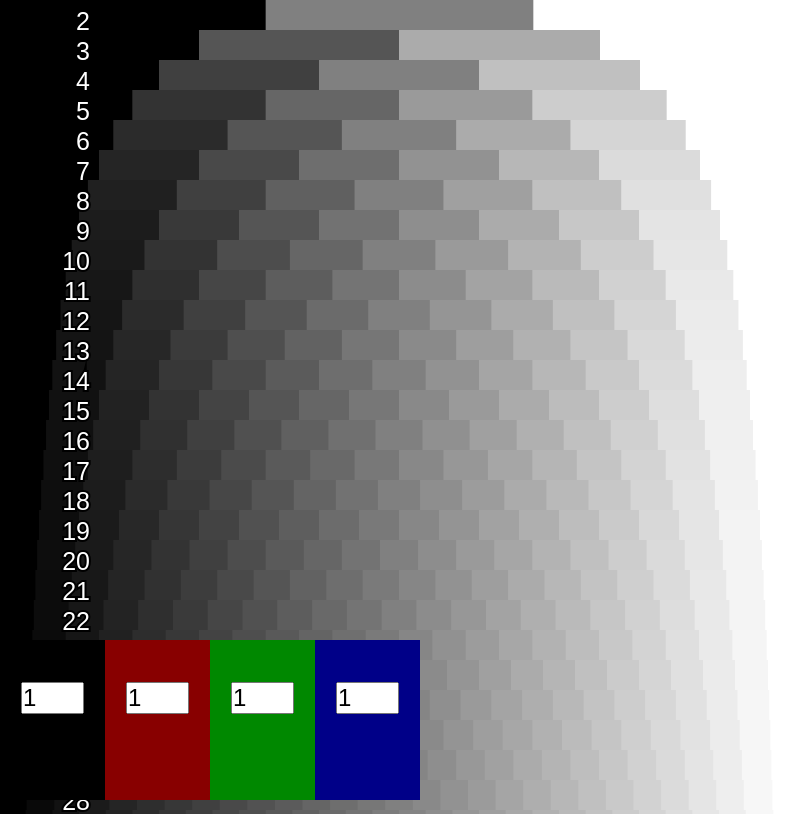
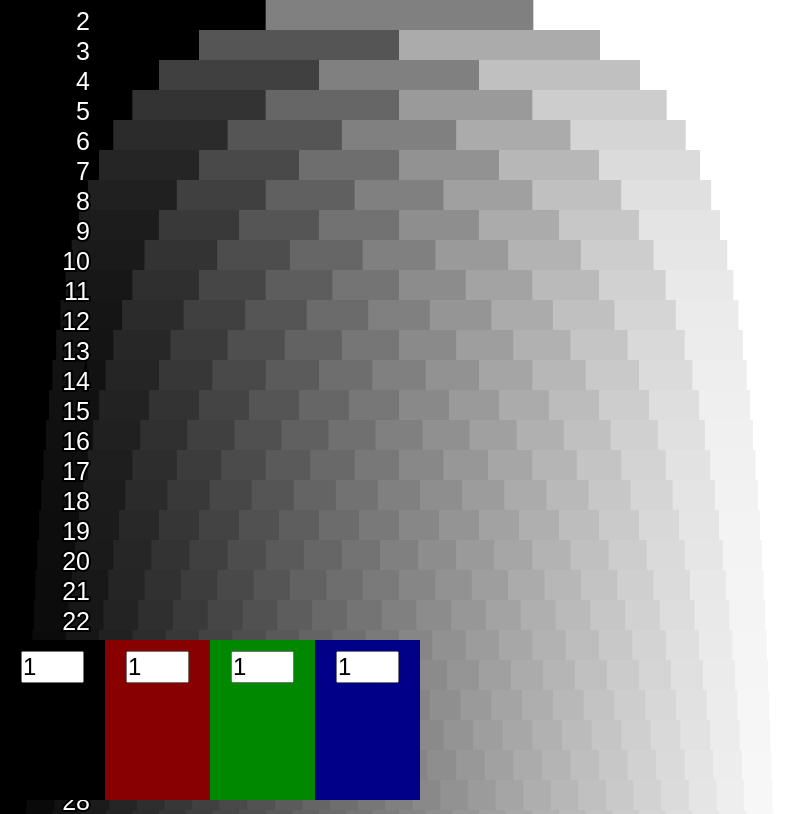
Before and after one commit to raspyweather/raspyweather.github.io, a plain HTML site: page 255ShadesOfGrey.html in a window 1280 px wide. Shown: the top 814 px of the page, without its empty margins (0-799 px from the left). Drawn offline with Linux system fonts and the light colour scheme.

Commit message:
Add files via upload

```diff
--- a/255ShadesOfGrey.html
+++ b/255ShadesOfGrey.html
@@ -15,7 +15,7 @@
 
         input[type="number"] {
             position: relative;
-            margin: 40% 20% 40% 20%;
+            margin: 10% 20% 10% 20%;
             width: 60%;
             font-size: 3vmin;
         }
```
